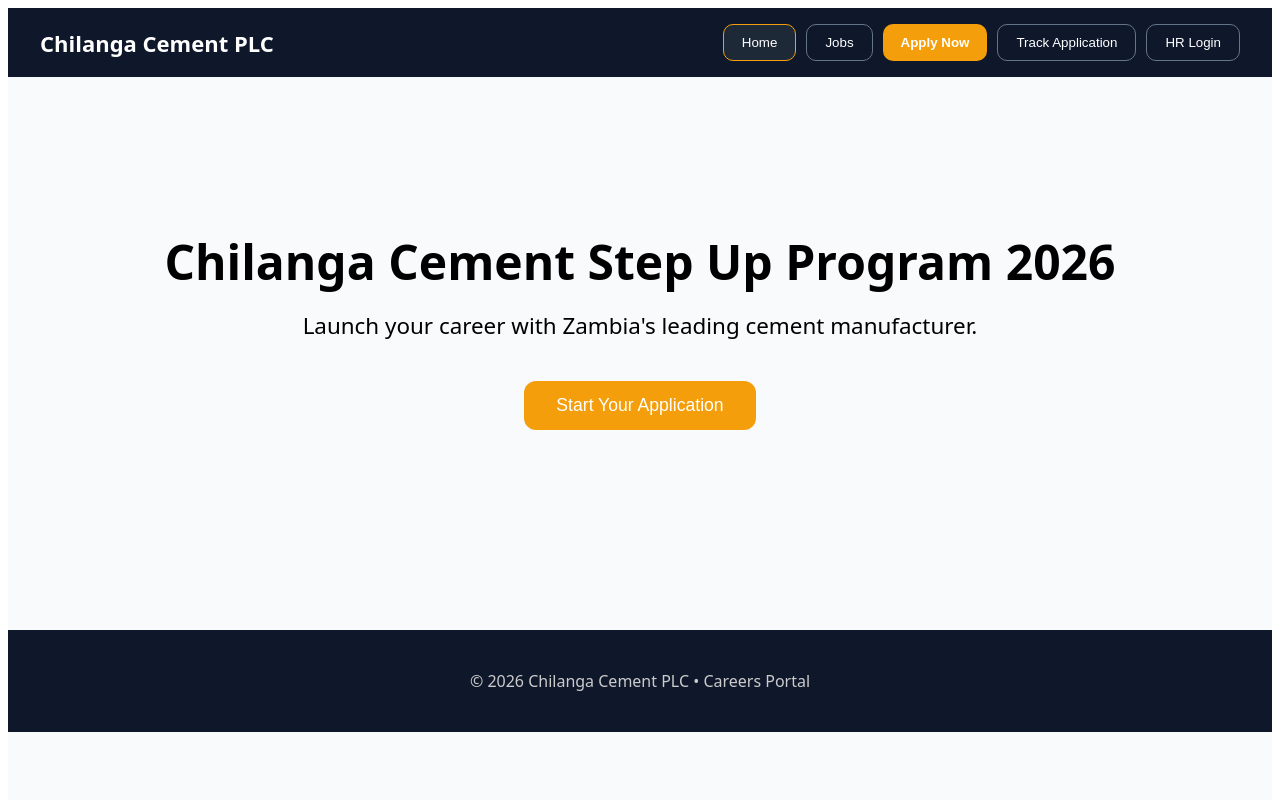
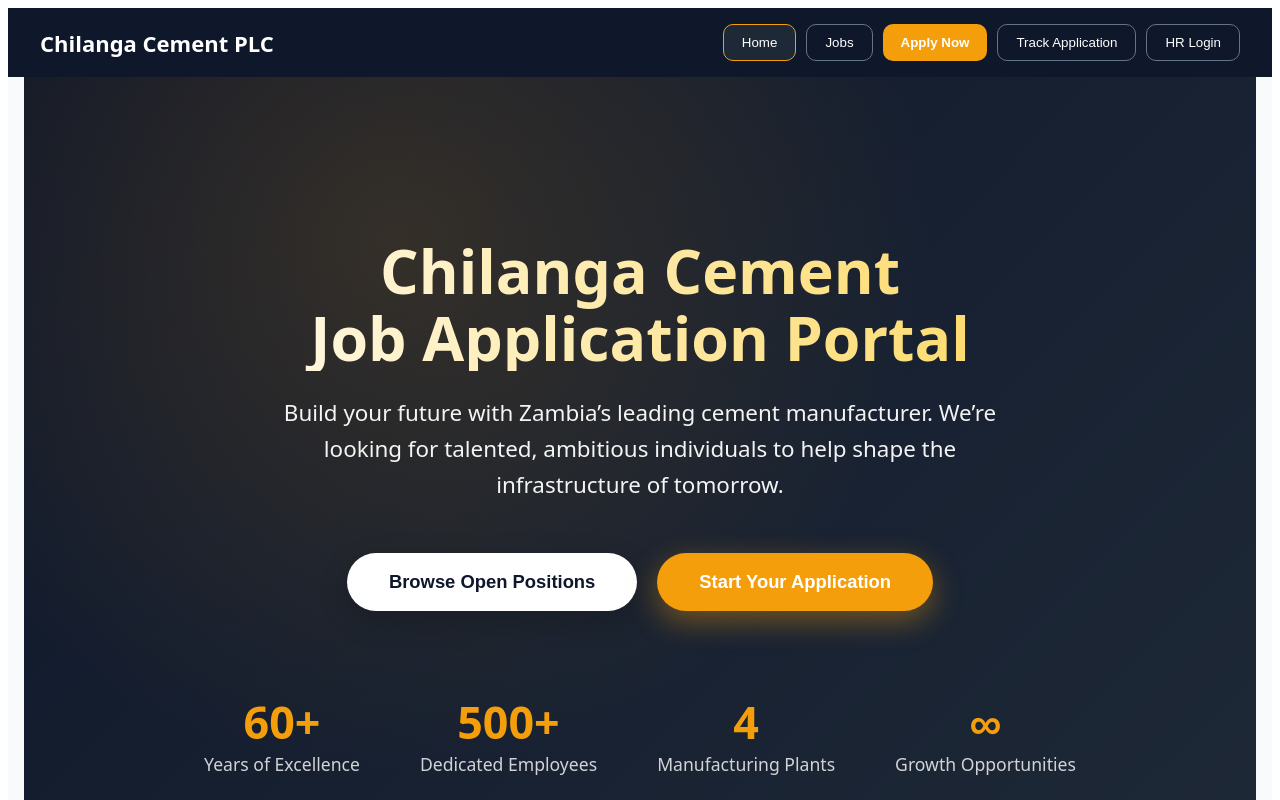
Before and after one commit to habari1996/chilanga-careers, a React (Vite) app: page / in a window 1280 px wide. Shown: the top 800 px of the page. Built offline with nearby package versions, Linux system fonts and the light colour scheme; no server answers; the database is empty.

Commit message:
Update App.jsx

```diff
--- a/src/App.jsx
+++ b/src/App.jsx
@@ -58,7 +58,6 @@
     setTab(newTab);
   };
 
-  // ✅ FIXED: Real Supabase Logout
   const handleSignOut = async () => {
     try {
       const { supabase } = await import("./supabaseClient");
@@ -84,22 +83,126 @@
         setTab={handleSetTab}
         session={session}
         isHR={isHR}
-        onSignOut={handleSignOut}        // ← Now properly connected
+        onSignOut={handleSignOut}
       />
 
       <main style={{ maxWidth: "1200px", margin: "0 auto", padding: "20px 16px" }}>
         {tab === "home" && (
-          <div style={{ textAlign: "center", padding: "100px 20px" }}>
-            <h1 style={{ fontSize: "3rem", marginBottom: 16 }}>Chilanga Cement Step Up Program 2026</h1>
-            <p style={{ fontSize: "1.4rem", maxWidth: 700, margin: "0 auto 40px" }}>
-              Launch your career with Zambia's leading cement manufacturer.
-            </p>
-            <button onClick={() => handleSetTab("apply")} style={primaryBtn}>Start Your Application</button>
+          <div style={{
+            textAlign: "center",
+            padding: "120px 20px 100px",
+            background: "linear-gradient(135deg, #0f172a 0%, #1e2937 100%)",
+            color: "white",
+            position: "relative",
+            overflow: "hidden",
+            margin: "-20px -16px 40px -16px"   // Full width hero
+          }}>
+            {/* Background accent */}
+            <div style={{
+              position: "absolute",
+              top: 0,
+              left: 0,
+              right: 0,
+              bottom: 0,
+              background: "radial-gradient(circle at 30% 20%, rgba(245, 158, 11, 0.15) 0%, transparent 50%)",
+              zIndex: 1
+            }} />
+
+            <div style={{ position: "relative", zIndex: 2, maxWidth: "1100px", margin: "0 auto" }}>
+              <h1 style={{
+                fontSize: "3.8rem",
+                fontWeight: 800,
+                marginBottom: 24,
+                lineHeight: 1.1,
+                background: "linear-gradient(90deg, #ffffff, #fcd34d)",
+                WebkitBackgroundClip: "text",
+                WebkitTextFillColor: "transparent"
+              }}>
+                Chilanga Cement<br />Job Application Portal
+              </h1>
+
+              <p style={{
+                fontSize: "1.4rem",
+                maxWidth: "720px",
+                margin: "0 auto 50px",
+                opacity: 0.95,
+                lineHeight: 1.6
+              }}>
+                Build your future with Zambia’s leading cement manufacturer.
+                We’re looking for talented, ambitious individuals to help shape the infrastructure of tomorrow.
+              </p>
+
+              <div style={{ display: "flex", justifyContent: "center", gap: "20px", flexWrap: "wrap", marginBottom: 80 }}>
+                <button
+                  onClick={() => handleSetTab("jobs")}
+                  style={{
+                    padding: "18px 42px",
+                    fontSize: "1.15rem",
+                    fontWeight: 600,
+                    background: "white",
+                    color: "#0f172a",
+                    border: "none",
+                    borderRadius: 9999,
+                    cursor: "pointer",
+                    transition: "all 0.3s ease",
+                    boxShadow: "0 10px 30px rgba(0,0,0,0.2)"
+                  }}
+                  onMouseOver={(e) => e.target.style.transform = "translateY(-4px)"}
+                  onMouseOut={(e) => e.target.style.transform = "translateY(0)"}
+                >
+                  Browse Open Positions
+                </button>
+
+                <button
+                  onClick={() => handleSetTab("apply")}
+                  style={{
+                    padding: "18px 42px",
+                    fontSize: "1.15rem",
+                    fontWeight: 600,
+                    background: "#f59e0b",
+                    color: "white",
+                    border: "none",
+                    borderRadius: 9999,
+                    cursor: "pointer",
+                    transition: "all 0.3s ease",
+                    boxShadow: "0 10px 30px rgba(245, 158, 11, 0.4)"
+                  }}
+                  onMouseOver={(e) => e.target.style.transform = "translateY(-4px)"}
+                  onMouseOut={(e) => e.target.style.transform = "translateY(0)"}
+                >
+                  Start Your Application
+                </button>
+              </div>
+
+              {/* Stats */}
+              <div style={{
+                display: "flex",
+                justifyContent: "center",
+                gap: "60px",
+                flexWrap: "wrap"
+              }}>
+                <div style={{ textAlign: "center" }}>
+                  <div style={{ fontSize: "2.8rem", fontWeight: 700, color: "#f59e0b" }}>60+</div>
+                  <div style={{ fontSize: "1.1rem", opacity: 0.8 }}>Years of Excellence</div>
+                </div>
+                <div style={{ textAlign: "center" }}>
+                  <div style={{ fontSize: "2.8rem", fontWeight: 700, color: "#f59e0b" }}>500+</div>
+                  <div style={{ fontSize: "1.1rem", opacity: 0.8 }}>Dedicated Employees</div>
+                </div>
+                <div style={{ textAlign: "center" }}>
+                  <div style={{ fontSize: "2.8rem", fontWeight: 700, color: "#f59e0b" }}>4</div>
+                  <div style={{ fontSize: "1.1rem", opacity: 0.8 }}>Manufacturing Plants</div>
+                </div>
+                <div style={{ textAlign: "center" }}>
+                  <div style={{ fontSize: "2.8rem", fontWeight: 700, color: "#f59e0b" }}>∞</div>
+                  <div style={{ fontSize: "1.1rem", opacity: 0.8 }}>Growth Opportunities</div>
+                </div>
+              </div>
+            </div>
           </div>
         )}
 
         {tab === "jobs" && <JobList jobs={jobs} setTab={handleSetTab} />}
-
         {tab === "apply" && (
           <ApplyForm
             onSuccess={() => setTab("confirmation")}
@@ -107,11 +210,9 @@
             initialJobId={selectedJobId}
           />
         )}
-
         {tab === "confirmation" && <Confirmation onBack={() => setTab("home")} />}
         {tab === "auth" && <AuthForm setTab={handleSetTab} />}
         {tab === "track" && <TrackApplication />}
-
         {tab === "dashboard" && isHR && <Dashboard apps={apps} refreshData={loadData} />}
         {tab === "dashboard" && !isHR && (
           <div style={{ textAlign: "center", padding: "100px 20px" }}>
@@ -130,6 +231,11 @@
 }
 
 const primaryBtn = {
-  padding: "14px 32px", fontSize: "1.1rem", background: "#f59e0b",
-  color: "white", border: "none", borderRadius: 12, cursor: "pointer"
+  padding: "14px 32px",
+  fontSize: "1.1rem",
+  background: "#f59e0b",
+  color: "white",
+  border: "none",
+  borderRadius: 12,
+  cursor: "pointer"
 };
```
